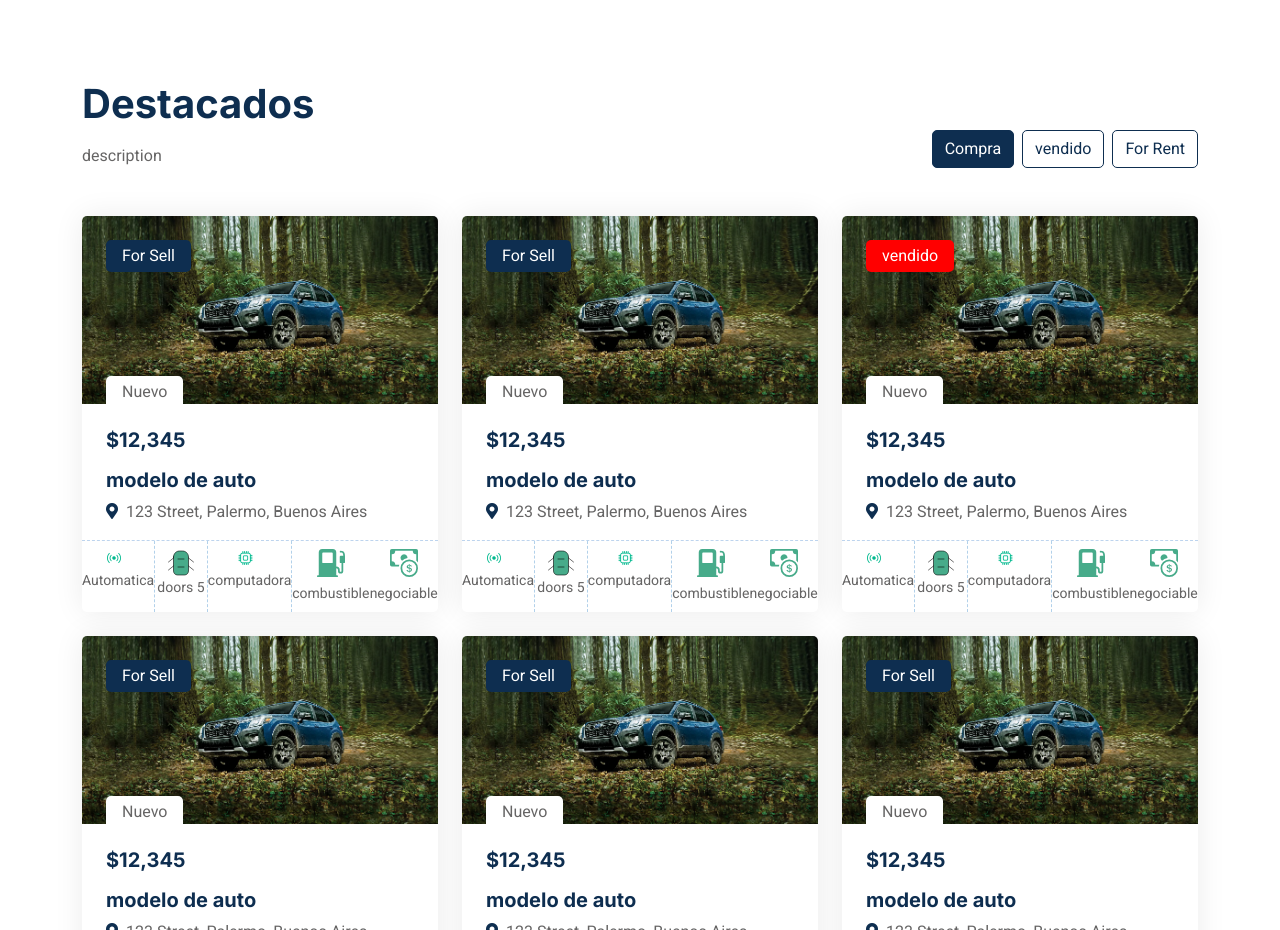
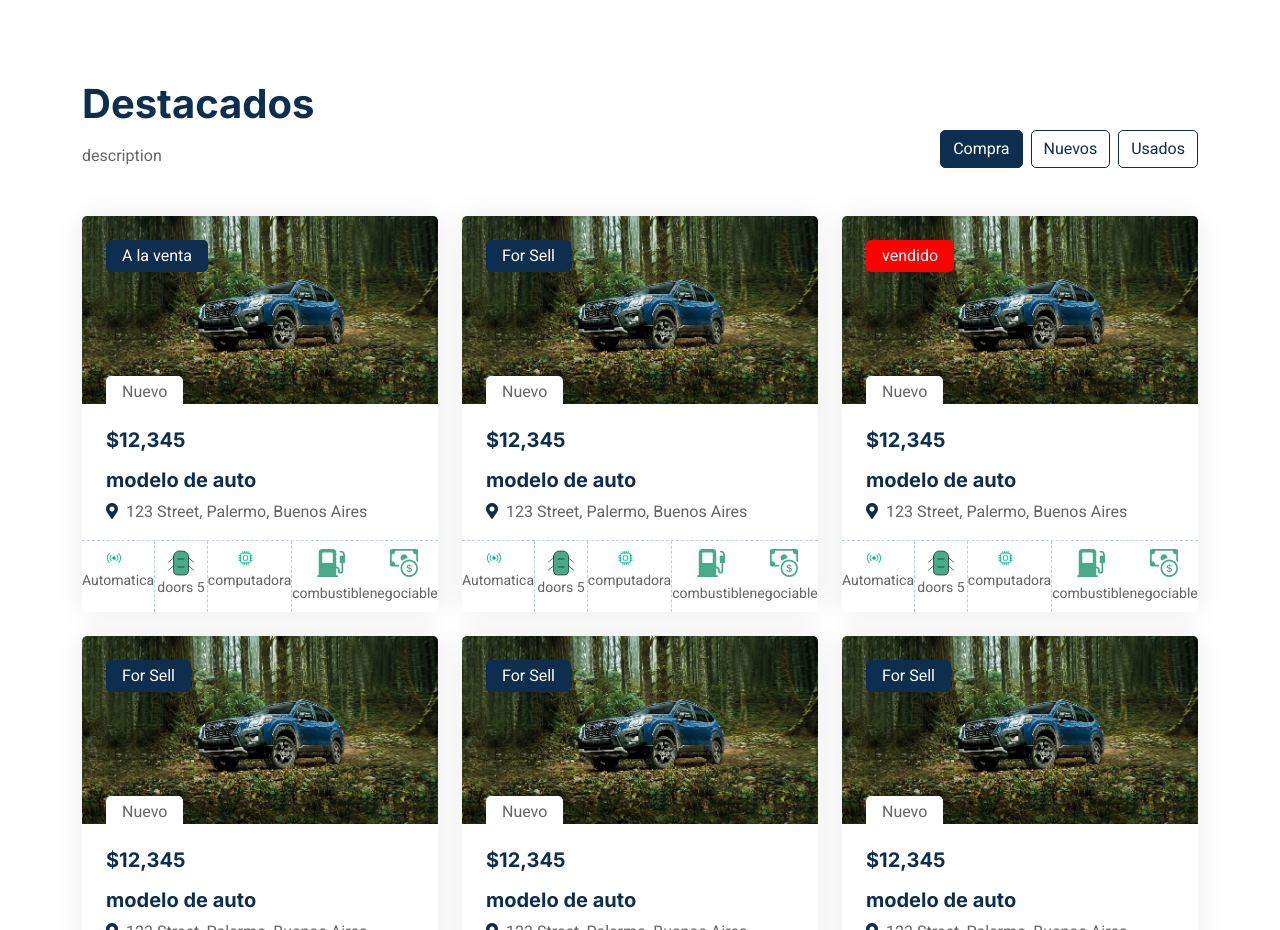
Before and after one commit to fxcx/Taller_Subaru, a plain HTML site: page 03/index.html in a window 1280 px wide. Shown: the part 2160-3090 px from the top of the page. Drawn offline with nearby package versions, Linux system fonts and the light colour scheme.

Commit message:
tag venta y nuevo modificada

```diff
--- a/03/index.html
+++ b/03/index.html
@@ -247,10 +247,10 @@
                                 <a class="btn btn-outline-dark active" data-bs-toggle="pill" href="#tab-1">Compra</a>
                             </li>
                             <li class="nav-item me-2">
-                                <a class="btn btn-outline-dark" data-bs-toggle="pill" href="#tab-2">vendido</a>
+                                <a class="btn btn-outline-dark" data-bs-toggle="pill" href="#tab-2">Nuevos</a>
                             </li>
                             <li class="nav-item me-0">
-                                <a class="btn btn-outline-dark" data-bs-toggle="pill" href="#tab-3">For Rent</a>
+                                <a class="btn btn-outline-dark" data-bs-toggle="pill" href="#tab-3">Usados</a>
                             </li>
                         </ul>
                     </div>
@@ -262,7 +262,7 @@
                                 <div class="property-item rounded overflow-hidden">
                                     <div class="position-relative overflow-hidden">
                                         <a href=""><img class="img-fluid" src="../assets/200_xl_23_FOR_RTL_adventure.webp" alt=""></a>
-                                        <div class="bg-dark rounded text-white position-absolute start-0 top-0 m-4 py-1 px-3">For Sell</div>
+                                        <div class="bg-dark rounded text-white position-absolute start-0 top-0 m-4 py-1 px-3">A la venta</div>
                                         <div class="bg-white rounded-top text-green position-absolute start-0 bottom-0 mx-4 pt-1 px-3">Nuevo</div>
                                     </div>
                                     <div class="p-4 pb-0">
@@ -437,7 +437,7 @@
                                 <div class="property-item rounded overflow-hidden">
                                     <div class="position-relative overflow-hidden">
                                         <a href=""><img class="img-fluid" src="../assets/200_xl_23_FOR_RTL_adventure.webp" alt=""></a>
-                                        <div class="bg-primary rounded text-white position-absolute start-0 top-0 m-4 py-1 px-3">For Sell</div>
+                                        <div class="bg-primary rounded text-white position-absolute start-0 top-0 m-4 py-1 px-3">Vendido</div>
                                         <div class="bg-white rounded-top text-primary position-absolute start-0 bottom-0 mx-4 pt-1 px-3">Nuevo</div>
                                     </div>
                                     <div class="p-4 pb-0">
@@ -475,7 +475,7 @@
                                 <div class="property-item rounded overflow-hidden">
                                     <div class="position-relative overflow-hidden">
                                         <a href=""><img class="img-fluid" src="../assets/200_xl_23_FOR_RTL_adventure.webp" alt=""></a>
-                                        <div class="bg-primary rounded text-white position-absolute start-0 top-0 m-4 py-1 px-3">For Sell</div>
+                                        <div class="bg-primary rounded text-white position-absolute start-0 top-0 m-4 py-1 px-3">Vendido</div>
                                         <div class="bg-white rounded-top text-primary position-absolute start-0 bottom-0 mx-4 pt-1 px-3">Office</div>
                                     </div>
                                     <div class="p-4 pb-0">
@@ -513,7 +513,7 @@
                                 <div class="property-item rounded overflow-hidden">
                                     <div class="position-relative overflow-hidden">
                                         <a href=""><img class="img-fluid" src="../assets/200_xl_23_FOR_RTL_adventure.webp" alt=""></a>
-                                        <div class="bg-primary rounded text-white position-absolute start-0 top-0 m-4 py-1 px-3">For Sell</div>
+                                        <div class="bg-primary rounded text-white position-absolute start-0 top-0 m-4 py-1 px-3">Vendido</div>
                                         <div class="bg-white rounded-top text-primary position-absolute start-0 bottom-0 mx-4 pt-1 px-3">Home</div>
                                     </div>
                                     <div class="p-4 pb-0">
@@ -558,12 +558,12 @@
                                 <div class="property-item rounded overflow-hidden">
                                     <div class="position-relative overflow-hidden">
                                         <a href=""><img class="img-fluid" src="../assets/200_xl_23_FOR_RTL_adventure.webp" alt=""></a>
-                                        <div class="bg-primary rounded text-white position-absolute start-0 top-0 m-4 py-1 px-3">For Sell</div>
+                                        <div class="bg-primary rounded text-white position-absolute start-0 top-0 m-4 py-1 px-3">Vendido</div>
                                         <div class="bg-white rounded-top text-primary position-absolute start-0 bottom-0 mx-4 pt-1 px-3">Nuevo</div>
                                     </div>
                                     <div class="p-4 pb-0">
                                         <h5 class="text-primary mb-3">$12,345</h5>
-                                        <a class="d-block h5 mb-2" href="">Golden Urban House For Sell</a>
+                                        <a class="d-block h5 mb-2" href="">Golden Urban House Vendido</a>
                                         <p><i class="fa fa-map-marker-alt text-primary me-2"></i>123 Street, New York, USA</p>
                                     </div>
                                     <div class="d-flex border-top">
@@ -669,14 +669,14 @@
                                 </div>
                             </div>
                             <div class="col-12 text-center">
-                                <a class="btn btn-primary py-3 px-5" href="">Browse More Property</a>
+                                <a class="btn btn-primary py-3 px-5" href="#contact">Acesoramiento</a>
                             </div>
                         </div>
                     </div>
                 </div>
             </div>
         </div>
-        <!-- Property List End -->
+        <!-- cars List End -->
 
 
         <!-- Call to Action Start -->
```
